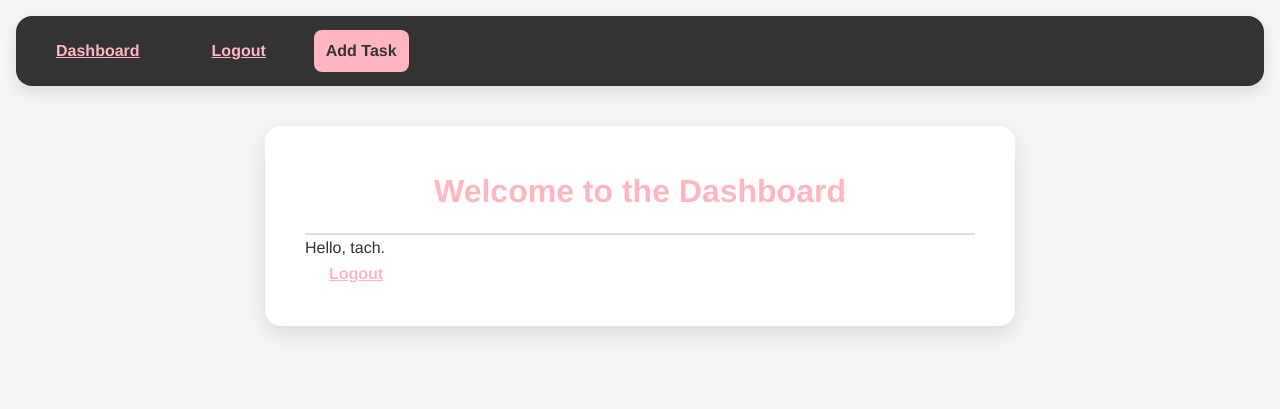
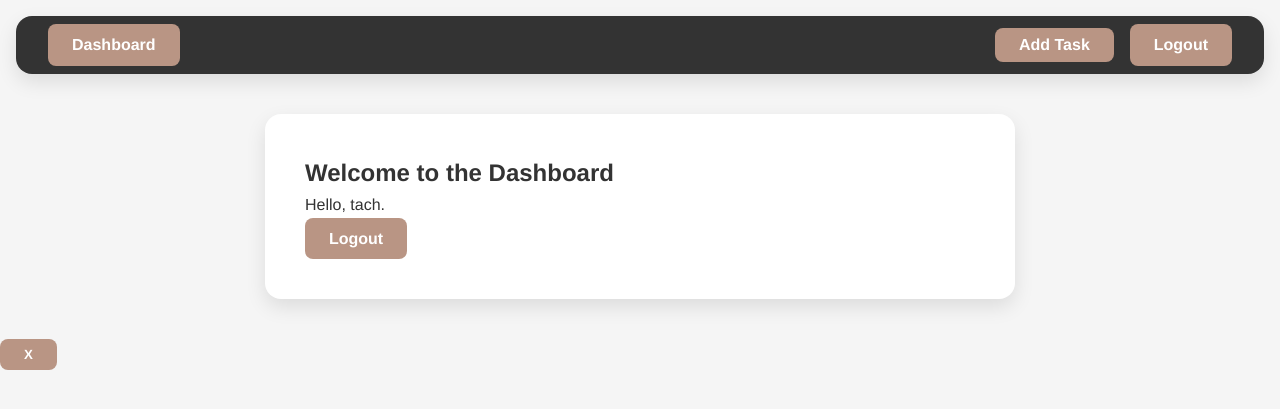
Before and after one commit to tacheraSasi/djangoTasks, a Django app: page /accounts/dashboard/ in a window 1280 px wide. Shown: the top 409 px of the page. Run offline with Django 5.2, Linux system fonts and the light colour scheme; a user stored in the database is signed in.

Commit message:
fixed the styling and added a simple modal

```diff
--- a/accounts/templates/accounts/base.html
+++ b/accounts/templates/accounts/base.html
@@ -10,14 +10,18 @@
 </head>
 <body>
     <nav class="navbar">
+        <div class="nav-left">
             <a href="{% url 'dashboard' %}" class="nav-link">Dashboard</a>
+        </div>
+        <div class="nav-right">
             {% if not request.user.is_authenticated %}
                 <a href="{% url 'login' %}" class="nav-link">Login</a>
                 <a href="{% url 'register' %}" class="nav-link">Register</a>
             {% else %}
+                <button class="add-task-btn">Add Task</button>
                 <a href="{% url 'logout' %}" class="nav-link">Logout</a>
-            <button class="add-task-btn">Add Task</button>
             {% endif %}
+        </div>
     </nav>
 
     <div class="container">
@@ -30,6 +34,16 @@
         {% block content %}{% endblock %}
     </div>
 
+    <div class="modal">
+        <div class="modal-header">
+            <div class="modal-title"></div>
+            <button class="modal-close">X</button>
+        </div>
+        <div class="modal-content">
+
+        </div>
+    </div>
+
     <script src="{% static 'accounts/js/main.js' %}"></script>
 </body>
 </html>
--- a/accounts/templates/accounts/dashboard.html
+++ b/accounts/templates/accounts/dashboard.html
@@ -1,6 +1,6 @@
 {% extends 'accounts/base.html' %}
 
-{% block title %}Dashboard{% endblock %}
+{% block title %}DjangoTasks - Dashboard{% endblock %}
 
 {% block content %}
 <h2 class="dashboard-header">Welcome to the Dashboard</h2>
--- a/static/accounts/css/style.css
+++ b/static/accounts/css/style.css
@@ -1,6 +1,6 @@
 :root {
-    --accent-color: #ffb6c1;
-    --accent-hover: #ffa8b0;
+    --accent-color: #b99584;
+    --accent-hover: #d6b48e;
     --background-color: #f5f5f5;
     --text-color: #333;
     --card-bg-color: #ffffff;
@@ -28,29 +28,55 @@ body {
 .navbar {
     display: flex;
     align-items: center;
+    justify-content: space-between;
+    padding: 0.5rem 2rem;
     background-color: var(--text-color);
     color: #fff;
-    padding: 6px 1rem;
-    margin:1rem;
     border-radius: 1rem;
-    box-shadow: 0 6px 15px var(--box-shadow);
+    box-shadow: 0 8px 20px var(--box-shadow);
+    margin: 1rem;
     gap: 1.5rem;
-    transition: var(--transition-speed);
 }
 
-.nav-link {
-    color: var(--accent-color);
+/* Centered links, space between left and right sections */
+.nav-left, .nav-right {
+    display: flex;
+    align-items: center;
+    gap: 1rem;
+}
+
+.nav-link, .add-task-btn {
+    color: #fff;
+    background-color: var(--accent-color);
     font-size: 1rem;
     font-weight: 600;
     padding: 0.5rem 1.5rem;
-    border-radius: 5px;
-    transition: background-color var(--transition-speed), color var(--transition-speed), transform 0.2s;
+    border-radius: 8px;
+    text-decoration: none;
+    transition: background-color var(--transition-speed), transform 0.2s;
+    display: inline-block;
 }
 
-.nav-link:hover {
+.nav-link:hover, .add-task-btn:hover {
+    background-color: var(--accent-hover);
+    transform: translateY(-2px);
+}
+
+/* Buttons */
+button {
+    padding: 0.5rem 1.5rem;
     color: #fff;
     background-color: var(--accent-color);
-    transform: scale(1.05);
+    border: none;
+    border-radius: 8px;
+    cursor: pointer;
+    font-weight: bold;
+    transition: background-color var(--transition-speed), transform 0.2s;
+}
+
+button:hover {
+    background-color: var(--accent-hover);
+    transform: translateY(-3px);
 }
 
 /* Container */
@@ -63,101 +89,4 @@ body {
     box-shadow: 0 8px 20px var(--box-shadow);
 }
 
-/* Form Styling */
-form {
-    display: flex;
-    flex-direction: column;
-    gap: 1.5rem;
-}
-
-input[type="text"],
-input[type="email"],
-input[type="password"],
-button {
-    padding: 12px;
-    margin: 0.5rem 0;
-    border-radius: 8px;
-    border: 1px solid #ddd;
-    font-size: 1rem;
-    transition: all var(--transition-speed);
-}
-
-input[type="text"]:focus,
-input[type="email"]:focus,
-input[type="password"]:focus {
-    border-color: var(--accent-color);
-    outline: none;
-    box-shadow: 0 0 5px var(--accent-color);
-}
-
-button {
-    background-color: var(--accent-color);
-    color: #333;
-    border: none;
-    cursor: pointer;
-    font-weight: bold;
-    transition: background-color var(--transition-speed), transform 0.2s;
-}
-
-button:hover {
-    background-color: var(--accent-hover);
-    transform: translateY(-3px);
-}
-
-/* Alerts */
-.alert {
-    padding: 1rem;
-    margin: 1rem 0;
-    border-radius: 8px;
-    font-size: 0.95rem;
-    font-weight: bold;
-    color: #fff;
-    text-align: center;
-}
-
-.alert-success {
-    background-color: #4caf50;
-}
-
-.alert-error {
-    background-color: #f44336;
-}
-
-.alert-warning {
-    background-color: #ff9800;
-}
-
-/* Dashboard Header */
-.dashboard-header {
-    font-size: 2rem;
-    font-weight: 700;
-    color: var(--accent-color);
-    text-align: center;
-    padding-bottom: 1rem;
-    border-bottom: 2px solid #ddd;
-}
-
-/* Card Design */
-.card {
-    background-color: var(--card-bg-color);
-    border-radius: 16px;
-    padding: 2rem;
-    margin: 1.5rem 0;
-    box-shadow: 0 8px 20px var(--box-shadow);
-    transition: all var(--transition-speed);
-}
-
-.card:hover {
-    transform: translateY(-5px);
-    box-shadow: 0 10px 25px rgba(0, 0, 0, 0.15);
-}
-
-/* Additional Customizations */
-.section-title {
-    font-size: 1.6rem;
-    font-weight: 600;
-    color: #333;
-    padding: 0.5rem 0;
-    border-bottom: 3px solid var(--accent-color);
-    margin-bottom: 1.5rem;
-}
+/* modal */
```
Lines whose indentation alone changed are shown as unchanged.
